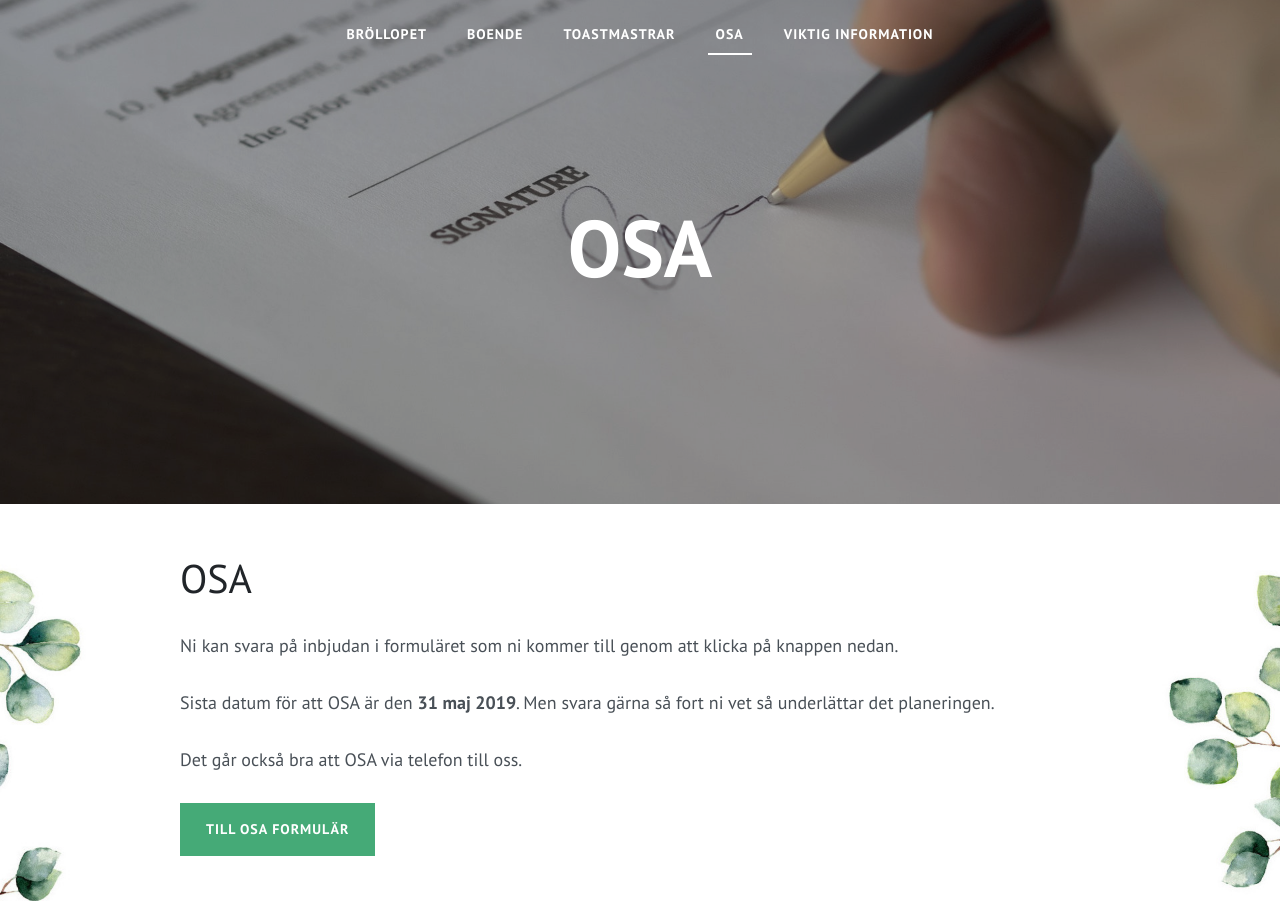
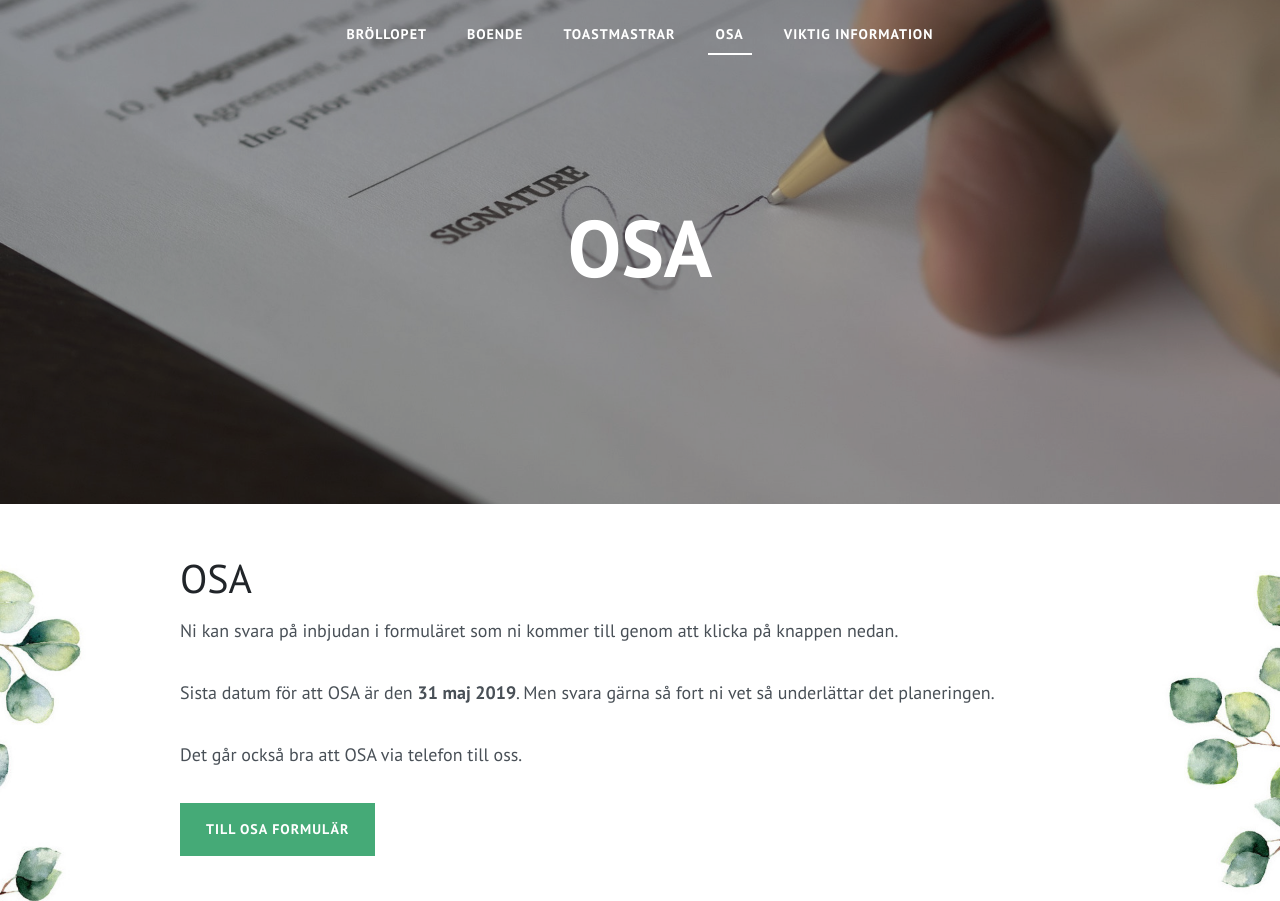
Before and after one commit to frellan/emmafredrik2019, a website: page osa.html in a window 1280 px wide. Shown: the top 901 px of the page. Drawn offline with Linux system fonts and the light colour scheme.

Commit message:
Adjust paragraph margins

```diff
--- a/scss/_global.scss
+++ b/scss/_global.scss
@@ -7,7 +7,7 @@ body {
 
 p {
   line-height: 1.5;
-  margin: 30px 0;
+  margin: 15px 0 35px 0;
   font-size: 18px;
   color: $gray-700;
   font-weight: 300;
```
Also changed, not shown: css/clean-blog.css, css/clean-blog.min.css.
